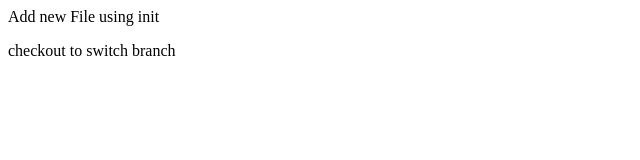
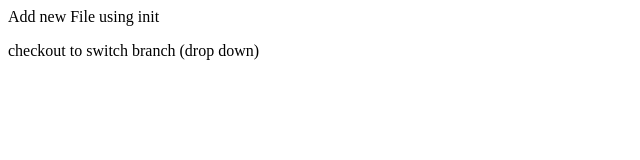
Before and after one commit to Muhammad-Tousif-Bilal/LocalRepo, a plain HTML site: page index.html in a window 1280 px wide. Shown: the full height of the page, 0-640 px from the left. Drawn offline with Linux system fonts and the light colour scheme.

```diff
--- a/index.html
+++ b/index.html
@@ -1,2 +1,2 @@
  Add new File using init
- <p>checkout to switch branch</p>
+ <p>checkout to switch branch (drop down)</p>
```
